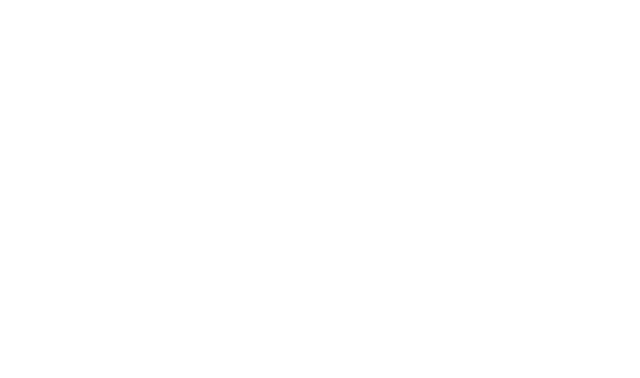
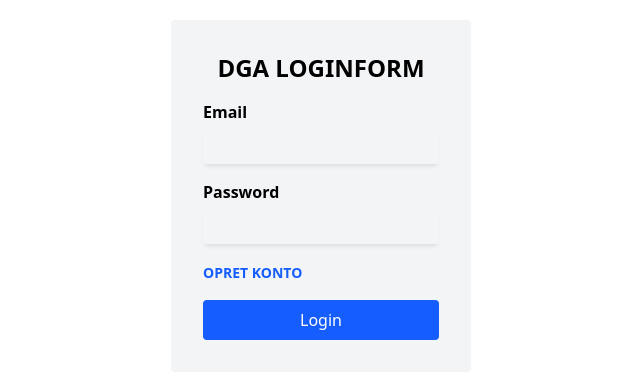
Before and after one commit to JJayexd/den-groenne-avis, a React (Vite) app in the folder Frontend/: page /login in a window 1280 px wide. Before the commit this address had no page. Shown: the part 204-582 px from the top of the page, without its empty margins (319-959 px from the left). Built offline with nearby package versions, Linux system fonts and the light colour scheme.

Commit message:
LoginForm og Page satop

```diff
--- a/Frontend/src/Components/AppRouter/AppRouter.jsx
+++ b/Frontend/src/Components/AppRouter/AppRouter.jsx
@@ -1,4 +1,5 @@
 import { Routes, Route } from "react-router-dom";
+import { LoginPage } from "../../Pages/LoginPage";
 import { Layout } from "../../Components/Layout/Layout";
 import { FrontPage } from "../../Pages/FrontPage";
 import { CategoryPage } from "../../Pages/CategoryPage";
@@ -8,6 +9,7 @@
 export const AppRouter = () => {
     return (
         <Routes>
+            <Route path="/login" element={<LoginPage />} />
             <Route path="/" element={<Layout />}>
                 <Route index element={<FrontPage />} />
 
--- /dev/null
+++ b/Frontend/src/Components/LoginForm/LoginForm.jsx
@@ -0,0 +1,102 @@
+import { useState } from "react";
+import { useForm } from "react-hook-form";
+import { useAuth } from "../../Providers/AuthProvider";
+import { useNavigate } from "react-router-dom";
+
+export const LoginForm = () => {
+    const { register, handleSubmit, formState: { errors } } = useForm();
+    const { loginData, setLoginData } = useAuth();
+    const [ loading, setLoading ] = useState(false);
+
+    const navigate = useNavigate();
+
+    const onSubmit = async (data) => {
+        setLoading(true);
+        const url = 'http://localhost:3000/api/auth/login';
+        try {
+            const response = await fetch(url, {
+                method: 'POST',
+                headers: { 'Content-Type': 'application/json' },
+                body: JSON.stringify(data),
+            });
+
+            if (!response.ok) {
+                toastr.error(Error, 'Login fejlet');
+                throw new Error(`Login fejlet: ${response.status}`);
+            }
+
+            const result = await response.json();
+            setLoginData(result);
+            sessionStorage.setItem('access_token', JSON.stringify(result));
+            navigate('/');
+        } catch (error) {
+            console.error(error);
+        } finally {
+            setLoading(false);
+        }
+    };
+
+    const handleLogout = () => {
+        sessionStorage.removeItem('access_token');
+        setLoginData('');
+    };
+
+    return (
+        <div className="flex items-center justify-center min-h-screen">
+            <div className="p-8 bg-gray-100 w-[300px] rounded">
+            <h2 className="text-2xl font-bold mb-4 text-center">DGA LOGINFORM</h2>
+                {!loginData ? (
+                    <form onSubmit={handleSubmit(onSubmit)} className="space-y-4">
+                        <div>
+                            <label className="text-black-400 font-semibold">Email</label>
+                            <input
+                                type="email"
+                                {...register("username", { required: "Email er påkrævet" })}
+                                className="shadow-[0px_4px_4px_-2px_rgba(0,0,0,0.1)] w-full p-2 rounded"
+                            />
+                            {errors.username && <p className="text-red-500">{errors.username.message}</p>}
+                        </div>
+
+                        <div>
+                            <label className="text-black-400 font-semibold">Password</label>
+                            <input
+                                type="password"
+                                {...register("password", { required: "Password er påkrævet" })}
+                                className="shadow-[0px_4px_4px_-2px_rgba(0,0,0,0.1)] w-full p-2 rounded"
+                            />
+                            {errors.password && <p className="text-red-500">{errors.password.message}</p>}
+                        </div>
+
+                        <div className="text-left">
+                            <button
+                                type="button"
+                                onClick={() => navigate("/signup")}
+                                className="text-blue-600 font-semibold hover:underline text-sm"
+                            >
+                                OPRET KONTO
+                            </button>
+                        </div>
+
+                        <button
+                            type="submit"
+                            disabled={loading}
+                            className="w-full bg-blue-600 text-white py-2 rounded hover:bg-blue-700"
+                        >
+                            {loading ? "Logger ind.." : "Login"}
+                        </button>
+                    </form>
+                ) : (
+                    <div className="text-center">
+                        <p>Logged in.</p>
+                        <button
+                            onClick={handleLogout}
+                            className="mt-4 bg-red-500 text-white py-2 px-4 rounded hover:bg-red-600"
+                        >
+                            Logout
+                        </button>
+                    </div>
+                )}
+            </div>
+        </div>
+    );
+};
--- a/Frontend/src/Pages/LoginPage.jsx
+++ b/Frontend/src/Pages/LoginPage.jsx
@@ -1,5 +1,7 @@
+import { LoginForm } from "../Components/LoginForm/LoginForm"
+
 export const LoginPage = () => {
     return (
-
+        <LoginForm />
     )
 }
```
